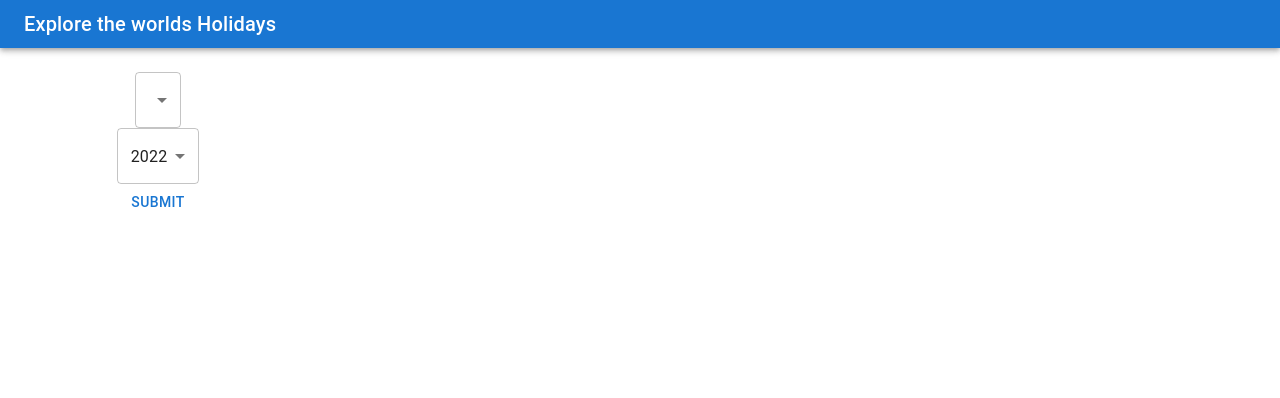
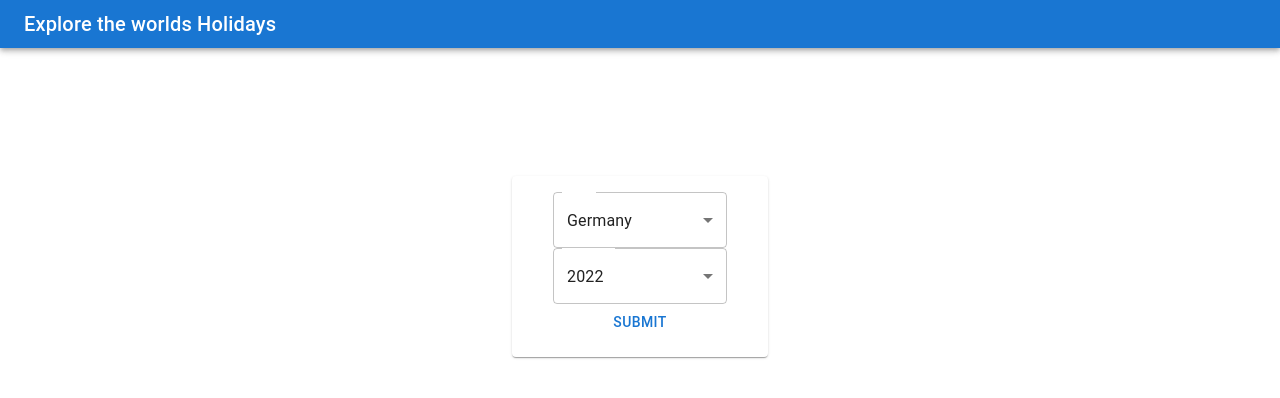
Before and after one commit to mabazid/holidays-nextjs, a Next.js app: page / in a window 1280 px wide. Shown: the top 398 px of the page. Built offline with nearby package versions, Linux system fonts and the light colour scheme.

Commit message:
:zap:  dynamically fetching the selected country and year

```diff
--- a/components/HolidayForm.js
+++ b/components/HolidayForm.js
@@ -1,27 +1,18 @@
+import { FormControl, MenuItem, Paper, Select } from '@mui/material';
 import Button from '@mui/material/Button';
-import FormControl from '@mui/material/FormControl';
-import MenuItem from '@mui/material/MenuItem';
-import OutlinedInput from '@mui/material/OutlinedInput';
-import Select from '@mui/material/Select';
-import { useTheme } from '@mui/material/styles';
 import { useRouter } from 'next/router';
 import * as React from 'react';
 import { useContext, useState } from 'react';
 import AppContext from '../store/AppContext';
 
 
-const names = [
-  'Germany',
-  'Italy',
-  'Netherlands',
-  'United States',
-  'Belgium',
-  'Luxembourg',
-  'Denmark',
-  'Sweden',
-  'Switzerland',
-  'Czech Republic',
-  'Poland',
+const countryList = [
+  { name: 'Germany', code: 'de' },
+  { name: 'Italy', code: 'it' },
+  { name: 'Netherlands', code: 'nl' },
+  { name: 'France', code: 'fr' },
+  { name: 'United States', code: 'us' },
+  { name: 'Belgium', code: 'bl' },
 ];
 
 const years = [
@@ -34,66 +25,67 @@ const years = [
   2018,
 ];
 
-function getStyles(name, personName, theme) {
-  return {
-    fontWeight:
-      personName.indexOf(name) === -1
-        ? theme.typography.fontWeightRegular
-        : theme.typography.fontWeightMedium,
-  };
-}
 
 const HolidayForm = () => {
   const router = useRouter();
   const state = useContext(AppContext);
-  const theme = useTheme();
-  const [year, setYear] = useState('germany');
-  const [country, setCountry] = useState(2022);
+  const [year, setYear] = useState(2022);
+  const [country, setCountry] = useState({ name: 'Germany', code: 'de' });
 
   const handleYear = (event) => {
     setYear(event.target.value);
   };
 
   const handleCountry = (event) => {
-    setCountry(event.target.value);
+    console.log(event.target.value);
+    setCountry({ name: event.target.key, code: event.target.value });
   };
 
   const submitHandler = async (event) => {
     event.preventDefault();
-    const data = {
-      year: year,
-      country: country,
-    };
 
-    state.setListData(data);
+    await state.setHolidayList(year, country.code);
     await router.push('/holidays');
-
-    await state.setHolidayList();
   };
 
   return (
+    <Paper sx={ {
+      width: '20%',
+      pl: '25px',
+      pr: '25px',
+      ml: '40%',
+      mt: '10%',
+    } }
+    >
       <form onSubmit={ submitHandler }>
-      <FormControl sx={ { m: 1, width: 300, mt: 3, display: 'flex', justifyContent: 'center', alignItems: 'center' } }>
+        <FormControl sx={ { p: 2, mt: 3, display: 'flex', justifyContent: 'center', alignItems: 'center' } }>
+
           <Select
-          value={ year }
+            value={ country.code }
+            label="Year"
             onChange={ handleCountry }
-          input={ <OutlinedInput/> }
-          inputProps={ { 'aria-label': 'Without label' } }
+            fullWidth
+            labelId="demo-simple-select-label"
+            id="demo-simple-select"
           >
-          { names.map((name) => (
+            { countryList.map((country) => (
               <MenuItem
-              key={ name }
-              value={ name }
+                key={ country.name }
+                value={ country.code }
               >
-              { name }
+                { country.name }
               </MenuItem>
             )) }
           </Select>
+
+
           <Select
-          value={ country }
+            fullWidth
+            labelId="demo-simple-select-label"
+            id="demo-simple-select"
+            value={ year }
+            label="Country"
             onChange={ handleYear }
-          input={ <OutlinedInput/> }
-          inputProps={ { 'aria-label': 'Without label' } }
           >
             { years.map((year) => (
               <MenuItem
@@ -104,9 +96,12 @@ const HolidayForm = () => {
               </MenuItem>
             )) }
           </Select>
+
           <Button type="submit">Submit</Button>
+
         </FormControl>
       </form>
+    </Paper>
   );
 };
 
--- a/pages/_app.js
+++ b/pages/_app.js
@@ -3,37 +3,36 @@ import DenseAppBar from '../components/layout/header';
 import AppContext from '../store/AppContext';
 import '../styles/globals.css';
 
+async function fetchData(year, countryCode) {
+  const response = await fetch(`https://date.nager.at/api/v3/publicholidays/${ year }/${ countryCode }`, {
+    method: 'GET',
+    headers: {
+      'Content-Type': 'application/json',
+    },
+  });
+  return await response.json();
+}
+
 function MyApp({ Component, pageProps }) {
-  const [country, setCountry] = useState('germany');
+  const [countryCode, setCountryCode] = useState('');
   const [year, setYear] = useState('2022');
   const [list, setList] = useState([]);
 
-  async function fetchData() {
-    const response = await fetch(`https://date.nager.at/api/v3/publicholidays/2022/DE`, {
-      method: 'GET',
-      headers: {
-        'Content-Type': 'application/json',
-      },
-    });
-    return await response.json();
-  }
+  // const dataListHandler = (data) => {
+  //   setCountryCode(data.country.code);
+  //   setYear(data.year);
+  // };
 
-  const dataListHandler = (data) => {
-    setCountry(data.country);
-    setYear(data.year);
-  };
-
-  const listHandler = async () => {
-    await setList(await fetchData());
+  const listHandler = async (year, country) => {
+    await setList(await fetchData(year, country));
     console.log('list set');
   };
 
 
   return (
     <AppContext.Provider value={ {
-      setListData: dataListHandler,
       setHolidayList: listHandler,
-      country: country,
+      country: countryCode,
       holidayList: list,
       year: year,
     } }
```
Lines whose indentation alone changed are shown as unchanged.
